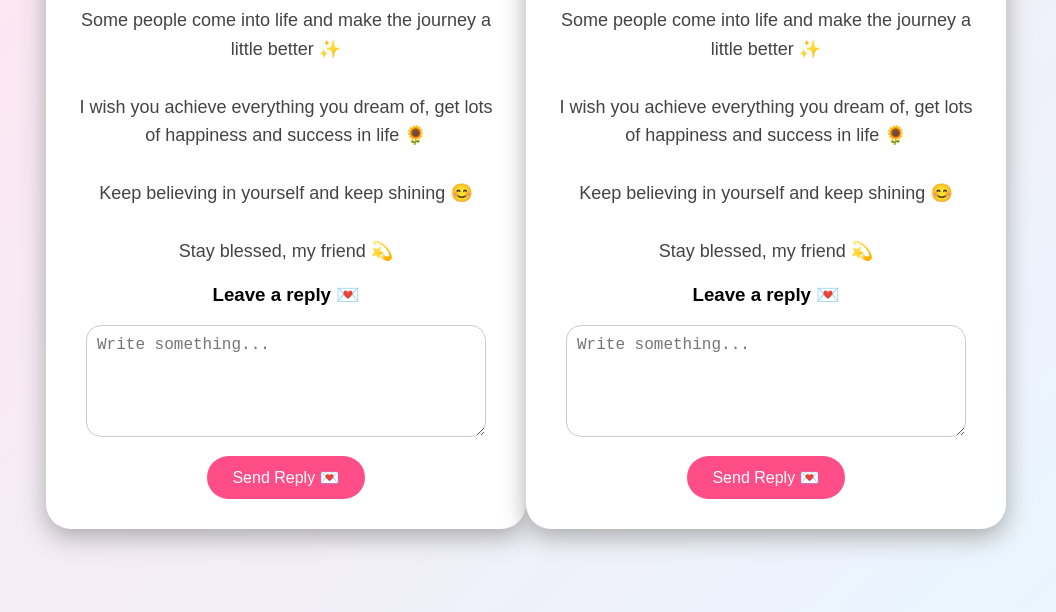
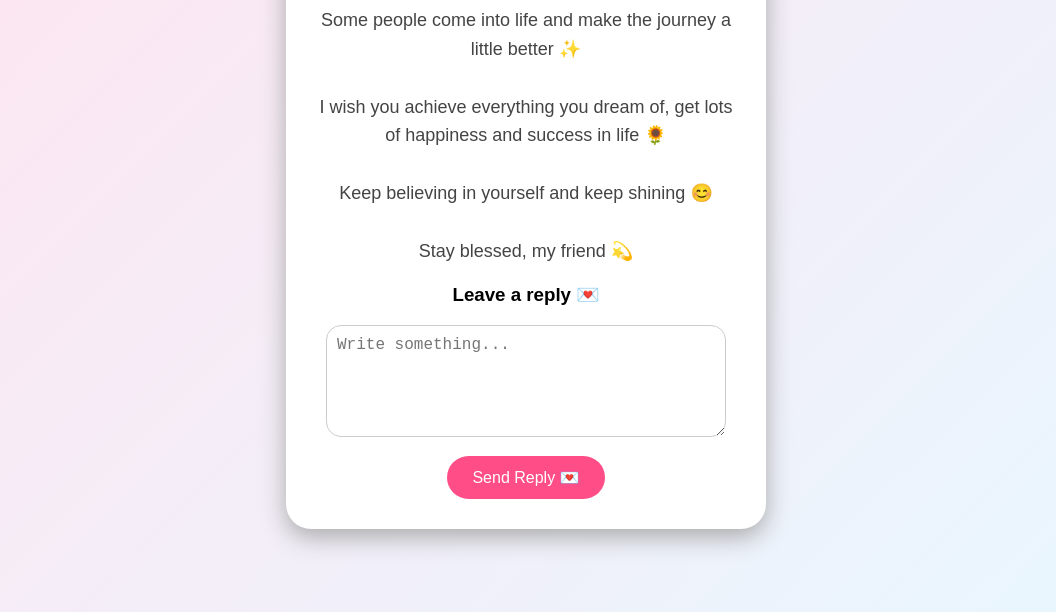
Before and after one commit to himanshi4313/Bestfriendday, a plain HTML site: page index.html in a window 1280 px wide. Shown: the part 188-800 px from the top of the page, without its empty margins (114-1170 px from the left). Drawn offline with Linux system fonts and the light colour scheme.

Commit message:
Update index.html

```diff
--- a/index.html
+++ b/index.html
@@ -134,140 +134,4 @@ window.open(
 
 
 </body>
-</html><!DOCTYPE html>
-<html>
-<head>
-
-<title>Friendship Message 🌸</title>
-
-<style>
-
-body{
-margin:0;
-min-height:100vh;
-display:flex;
-justify-content:center;
-align-items:center;
-background:linear-gradient(135deg,#ffe4f0,#e8f7ff);
-font-family:Arial,sans-serif;
-}
-
-.card{
-width:85%;
-max-width:420px;
-background:white;
-padding:30px;
-border-radius:25px;
-text-align:center;
-box-shadow:0 8px 25px #aaa;
-}
-
-h1{
-color:#ff4d88;
-}
-
-p{
-font-size:18px;
-color:#444;
-line-height:1.6;
-}
-
-textarea{
-width:90%;
-height:90px;
-border-radius:15px;
-padding:10px;
-font-size:16px;
-border:1px solid #ccc;
-}
-
-.btn{
-margin-top:15px;
-padding:12px 25px;
-border:none;
-border-radius:25px;
-background:#ff4d88;
-color:white;
-font-size:16px;
-}
-
-</style>
-
-</head>
-
-
-<body>
-
-
-<div class="card">
-
-<h1>Happy Friendship Day 🌸</h1>
-
-
-<p>
-
-Some people come into life and make the journey a little better ✨
-
-<br><br>
-
-I wish you achieve everything you dream of,
-get lots of happiness and success in life 🌻
-
-<br><br>
-
-Keep believing in yourself and keep shining 😊
-
-<br><br>
-
-Stay blessed, my friend 💫
-
-</p>
-
-
-<h3>Leave a reply 💌</h3>
-
-
-<textarea id="reply" placeholder="Write something..."></textarea>
-
-
-<br>
-
-
-<button class="btn" onclick="sendReply()">
-Send Reply 💌
-</button>
-
-
-</div>
-
-
-
-<script>
-
-function sendReply(){
-
-let msg = document.getElementById("reply").value;
-
-
-if(msg==""){
-
-alert("Write something 😊");
-
-}
-
-else{
-
-window.open(
-"https://www.instagram.com/khushi_.2118/",
-"_blank"
-);
-
-}
-
-}
-
-</script>
-
-
-</body>
 </html>
```
